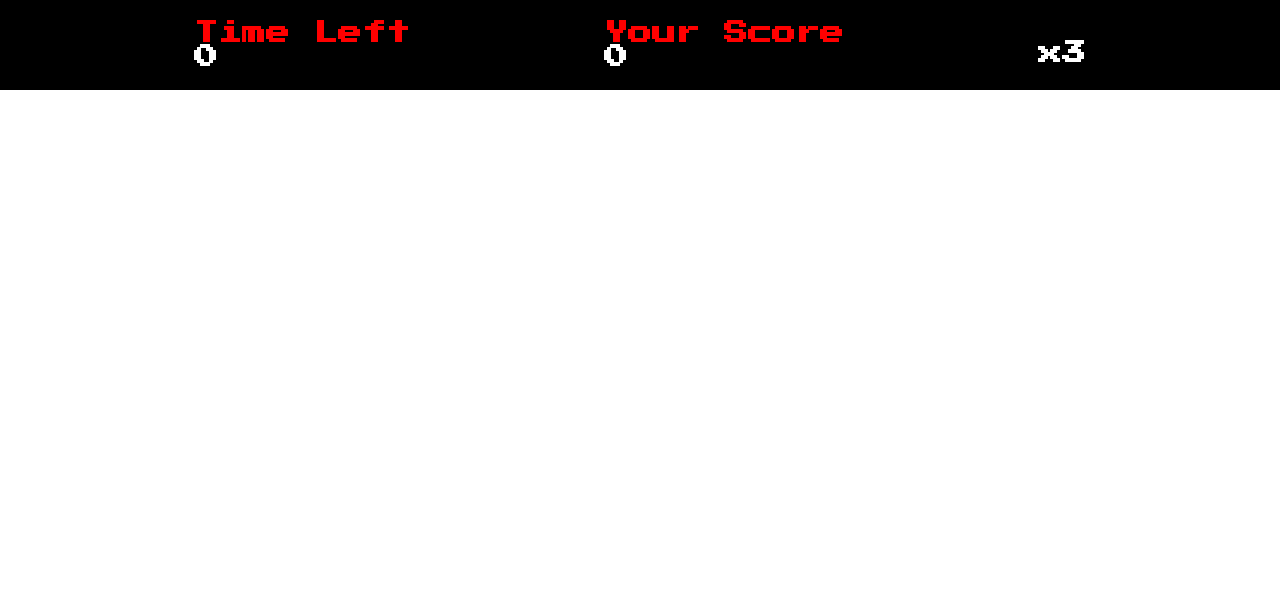
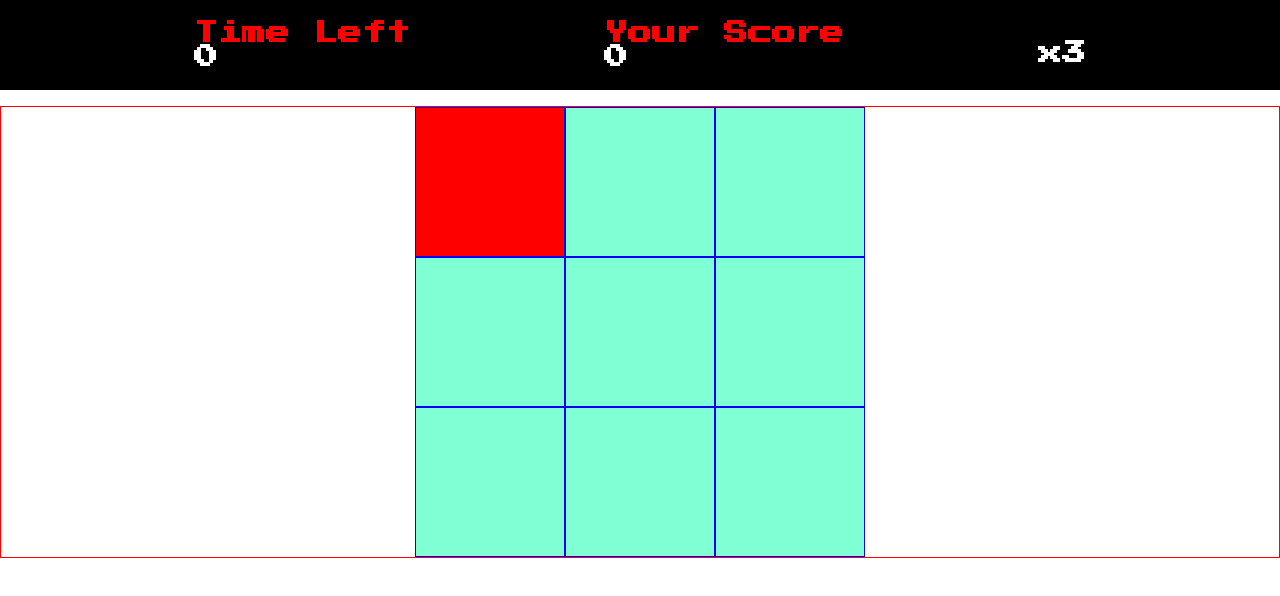
Before and after one commit to VanessaTrajano/Jogo-DetonaRalph, a plain HTML site: page index.html in a window 1280 px wide. Drawn offline with Linux system fonts and the light colour scheme.

Commit message:
Criando a base html do jogo e a estilizando

```diff
--- a/index.html
+++ b/index.html
@@ -26,7 +26,21 @@
             </div>
         </div>
         <div class="panel">
-
+            <div class="panel-row">
+                <div class="square enemy" id="1"></div>
+                <div class="square" id="2"></div>
+                <div class="square" id="3"></div>
+            </div>
+            <div class="panel-row">
+                <div class="square" id="4"></div>
+                <div class="square" id="5"></div>
+                <div class="square" id="6"></div>
+            </div>
+            <div class="panel-row">
+                <div class="square" id="7"></div>
+                <div class="square" id="8"></div>
+                <div class="square" id="9"></div>
+            </div>
         </div>
     </div>
     <script defer src="./src/scripts/engine.js"></script>
--- a/src/styles/main.css
+++ b/src/styles/main.css
@@ -1,5 +1,7 @@
 .container{
     display: flex;
+    flex-direction: column;
+    height: 100vh;
 }
 
 .menu{
@@ -12,3 +14,23 @@
     background-color: #000;
     color: #fff;
 }
+
+.panel{
+    border: 1px solid #ff0000;
+
+    margin-top: 1rem;
+    display: flex;
+    align-items: center;
+    justify-content: center;
+}
+
+.square{
+    height: 150px;
+    width: 150px;
+    background-color: #80ffd4;
+    border: 1px solid #0000ff;
+}
+
+.enemy{
+    background-color: #ff0000;
+}
```
